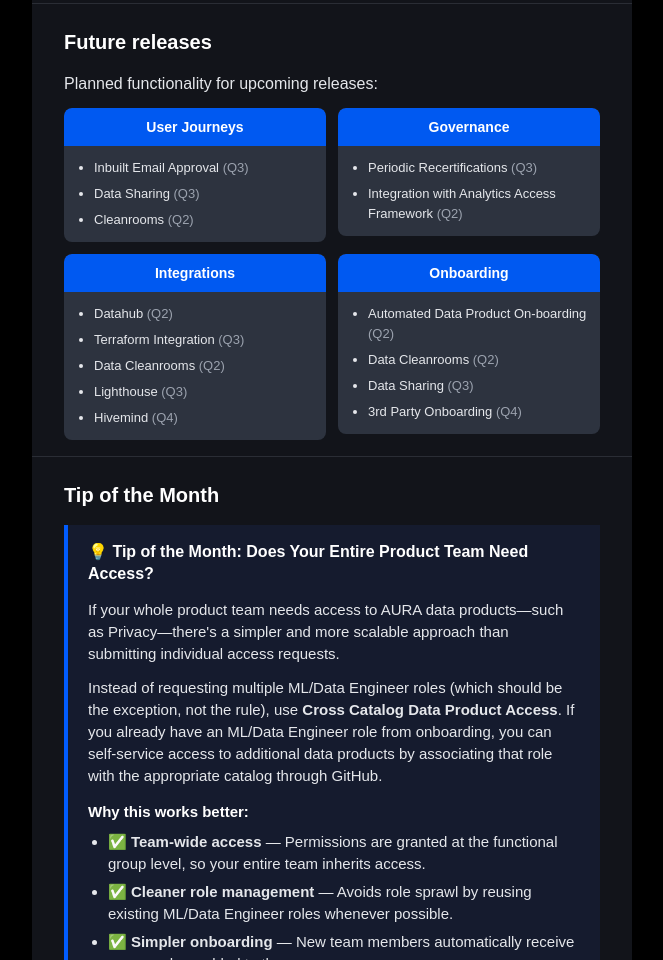
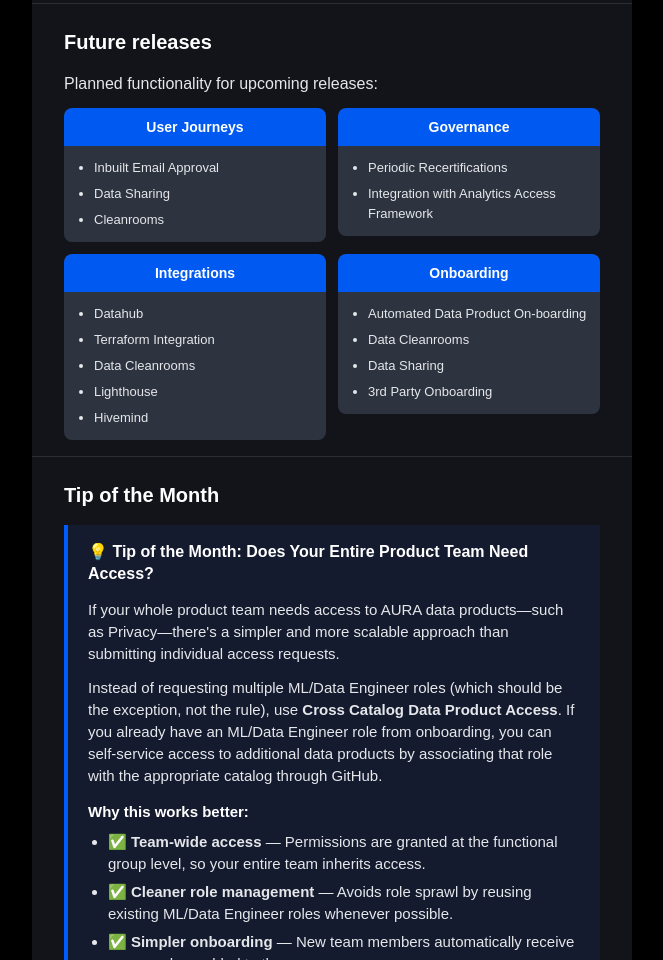
Before and after one commit to jscott219/helloworld, a plain HTML site: page newsletters/drafts/aura-issue-01-welcome.html in a window 1280 px wide. Shown: the part 2191-3151 px from the top of the page, without its empty margins (308-971 px from the left). Drawn offline with Linux system fonts and the light colour scheme.

Commit message:
Remove target quarters from future releases section.

```diff
--- a/newsletters/drafts/aura-issue-01-welcome.html
+++ b/newsletters/drafts/aura-issue-01-welcome.html
@@ -214,9 +214,9 @@
                       <tr>
                         <td style="padding:12px;font-family:Arial,Helvetica,sans-serif;font-size:13px;line-height:20px;color:#e5e7eb;border-radius:0 0 8px 8px;">
                           <ul style="margin:0;padding-left:18px;">
-                            <li style="margin:0 0 6px 0;">Inbuilt Email Approval <span style="color:#9ca3af;">(Q3)</span></li>
-                            <li style="margin:0 0 6px 0;">Data Sharing <span style="color:#9ca3af;">(Q3)</span></li>
-                            <li style="margin:0;">Cleanrooms <span style="color:#9ca3af;">(Q2)</span></li>
+                            <li style="margin:0 0 6px 0;">Inbuilt Email Approval</li>
+                            <li style="margin:0 0 6px 0;">Data Sharing</li>
+                            <li style="margin:0;">Cleanrooms</li>
                           </ul>
                         </td>
                       </tr>
@@ -230,8 +230,8 @@
                       <tr>
                         <td style="padding:12px;font-family:Arial,Helvetica,sans-serif;font-size:13px;line-height:20px;color:#e5e7eb;border-radius:0 0 8px 8px;">
                           <ul style="margin:0;padding-left:18px;">
-                            <li style="margin:0 0 6px 0;">Periodic Recertifications <span style="color:#9ca3af;">(Q3)</span></li>
-                            <li style="margin:0;">Integration with Analytics Access Framework <span style="color:#9ca3af;">(Q2)</span></li>
+                            <li style="margin:0 0 6px 0;">Periodic Recertifications</li>
+                            <li style="margin:0;">Integration with Analytics Access Framework</li>
                           </ul>
                         </td>
                       </tr>
@@ -247,11 +247,11 @@
                       <tr>
                         <td style="padding:12px;font-family:Arial,Helvetica,sans-serif;font-size:13px;line-height:20px;color:#e5e7eb;border-radius:0 0 8px 8px;">
                           <ul style="margin:0;padding-left:18px;">
-                            <li style="margin:0 0 6px 0;">Datahub <span style="color:#9ca3af;">(Q2)</span></li>
-                            <li style="margin:0 0 6px 0;">Terraform Integration <span style="color:#9ca3af;">(Q3)</span></li>
-                            <li style="margin:0 0 6px 0;">Data Cleanrooms <span style="color:#9ca3af;">(Q2)</span></li>
-                            <li style="margin:0 0 6px 0;">Lighthouse <span style="color:#9ca3af;">(Q3)</span></li>
-                            <li style="margin:0;">Hivemind <span style="color:#9ca3af;">(Q4)</span></li>
+                            <li style="margin:0 0 6px 0;">Datahub</li>
+                            <li style="margin:0 0 6px 0;">Terraform Integration</li>
+                            <li style="margin:0 0 6px 0;">Data Cleanrooms</li>
+                            <li style="margin:0 0 6px 0;">Lighthouse</li>
+                            <li style="margin:0;">Hivemind</li>
                           </ul>
                         </td>
                       </tr>
@@ -265,10 +265,10 @@
                       <tr>
                         <td style="padding:12px;font-family:Arial,Helvetica,sans-serif;font-size:13px;line-height:20px;color:#e5e7eb;border-radius:0 0 8px 8px;">
                           <ul style="margin:0;padding-left:18px;">
-                            <li style="margin:0 0 6px 0;">Automated Data Product On-boarding <span style="color:#9ca3af;">(Q2)</span></li>
-                            <li style="margin:0 0 6px 0;">Data Cleanrooms <span style="color:#9ca3af;">(Q2)</span></li>
-                            <li style="margin:0 0 6px 0;">Data Sharing <span style="color:#9ca3af;">(Q3)</span></li>
-                            <li style="margin:0;">3rd Party Onboarding <span style="color:#9ca3af;">(Q4)</span></li>
+                            <li style="margin:0 0 6px 0;">Automated Data Product On-boarding</li>
+                            <li style="margin:0 0 6px 0;">Data Cleanrooms</li>
+                            <li style="margin:0 0 6px 0;">Data Sharing</li>
+                            <li style="margin:0;">3rd Party Onboarding</li>
                           </ul>
                         </td>
                       </tr>
```
Also changed, not shown: newsletters/output/aura-issue-01-welcome.html (+14 -14 lines), newsletters/partials/future-releases-grid.html (+15 -15 lines).
